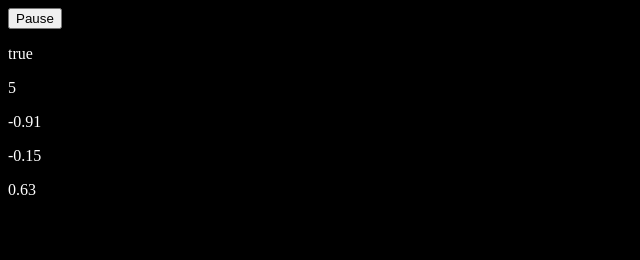
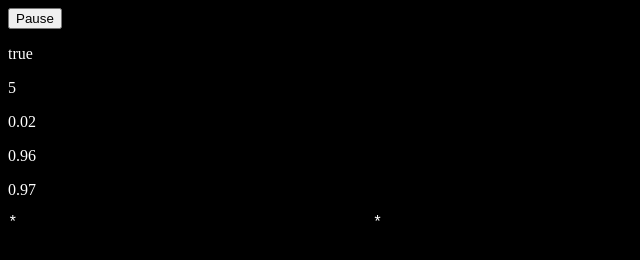
Before and after one commit to shuuki/set, a plain HTML site: page index.html in a window 1280 px wide. Shown: the full height of the page, 0-640 px from the left. Drawn offline with Linux system fonts and the light colour scheme.

Commit message:
sine waves now move on a line

```diff
--- a/core.js
+++ b/core.js
@@ -21,29 +21,34 @@ body.appendChild(div);
 body.appendChild(pre);
 
 
+
+
+
 // steps
 
 function init() {
 	time = Date.now();
 	if (!running) {
-		window.requestAnimationFrame(update);
+		window.requestAnimationFrame(update)
 		running = true;
 		button.innerHTML = "Pause";
 	} else {
-		window.cancelAnimationFrame(update);
+		window.cancelAnimationFrame(update)
 		running = false;
 		button.innerHTML = "Resume";
 	}
 }
 
 function update() {
-	tick();
-	render();
-	if (running) window.requestAnimationFrame(update);
+  if (running)
+    window.requestAnimationFrame(update)
+	tick()
+	render()
 }
 
 function tick() {
-	var del = 0, past = time;
+	var del = 0,
+    past = time;
 
 	time = Date.now();
 	del = time - past;
@@ -52,12 +57,13 @@ function tick() {
 
 function render() {
 	var seconds = Math.floor(up / 1000),
-    cos1 = Math.cos(up / 1400).toFixed(2),
-    cos2 = Math.cos(up / 350).toFixed(2),
-    cos3 = Math.cos(up / 5600).toFixed(2);
+    beat1 = ((Math.sin(up / 1000)+1)/2).toFixed(2),
+    beat2 = ((Math.sin(up / 250)+1)/2).toFixed(2),
+    beat3 = ((Math.sin(up / 4000)+1)/2).toFixed(2);
 
 
-	div.innerHTML = p(running) + " " + p(seconds) + p(cos1) + p(cos2) + p(cos3);
+	div.innerHTML = p(running) + " " + p(seconds) + p(beat1) + p(beat2) + p(beat3);
+  pre.innerHTML = linegen(beat1,beat2,beat3);
 }
 
 function p(content) {
@@ -73,6 +79,25 @@ init();
 
 
 
+function linegen(bar1,bar2,bar3) {
+
+  var px1 = Math.floor(bar1*40),
+    px2 = Math.floor(bar2*40),
+    px3 = Math.floor(bar3*40);
+
+  var foo = []
+  for (var x = 0; x < 41; x++) {
+    if (px1 === x || px2 === x || px3 === x)
+      foo.push('*')
+    else
+      foo.push(' ')
+  }
+  //for (var y = 0; y < 25; y++){for (var x = 0; x < 40; x++){foo.push('*')}foo.push('\n')}
+  return foo.join('')
+}
+
+
+
 
 
 
@@ -82,6 +107,7 @@ init();
 // scenes ---------------------
 
 var scene = {}
+
 
 scene.active = 0
 
--- a/style.css
+++ b/style.css
@@ -3,6 +3,14 @@ body {
   color: white;
 }
 
+
+pre {
+  font-size: 16px;
+  line-height: 16px;
+
+  font-family: monospace;
+  -webkit-font-smoothing: none;
+}
 
 /*
 @dead-channel: #231f20;
```
